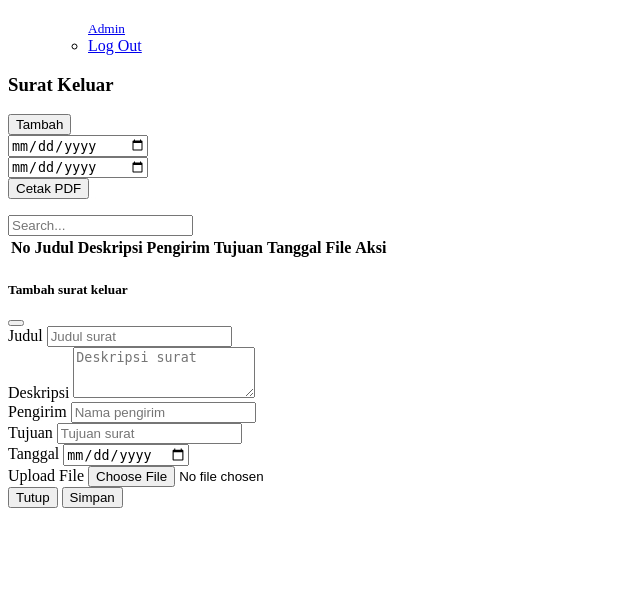
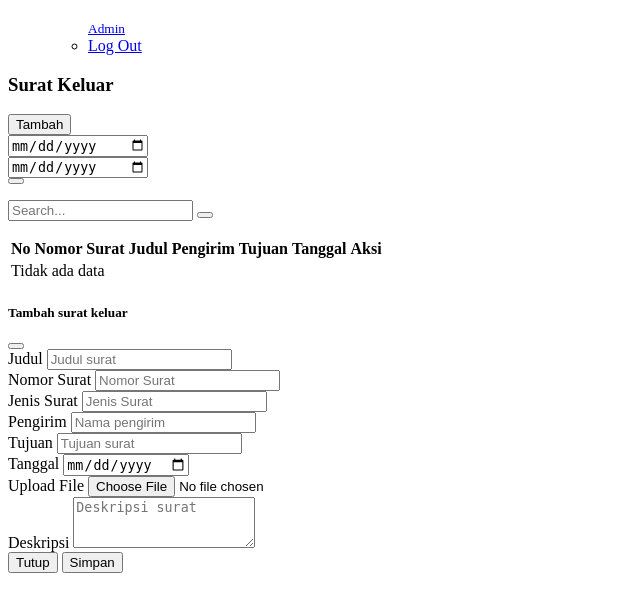
Before and after one commit to Sofyaninsomnia/surat_masuk_keluar, a CodeIgniter app: the page made by application/views/surat_keluar/index.php in a window 1280 px wide. Shown: the part 412-1001 px from the top of the page, without its empty margins (0-640 px from the left). Before the commit the page ends 920 px from the top, so only its background shows below. Run offline with CodeIgniter, Linux system fonts and the light colour scheme; data that the repository does not hold is empty.

Commit message:
final surat masuk dan keluar

```diff
--- a/application/controllers/Auth.php
+++ b/application/controllers/Auth.php
@@ -46,11 +46,11 @@ class Auth extends CI_Controller {
                     redirect('');
                 } else {
                     $this->session->set_flashdata('error', 'Username atau Password salah.');
-                    redirect('auth');
+                    redirect('index.php/auth');
                 }
             } else {
                 $this->session->set_flashdata('error', 'Username atau Password salah.');
-                redirect('auth');
+                redirect('index.php/auth');
             }
         }
     }
@@ -63,7 +63,7 @@ class Auth extends CI_Controller {
         $this->session->unset_userdata('email');
         $this->session->sess_destroy();
 
-        redirect('auth');
+        redirect('index.php/auth');
     }
 
 }
--- a/application/controllers/Welcome.php
+++ b/application/controllers/Welcome.php
@@ -7,7 +7,7 @@ class Welcome extends CI_Controller {
 	{
 		parent::__construct();
 		if (!$this->session->userdata('logged_in')) {
-			redirect('auth'); // Redirect to the login page if not logged in
+			redirect('index.php/auth');
 		}
 	}
 
--- a/application/views/layout/sidebar.php
+++ b/application/views/layout/sidebar.php
@@ -78,14 +78,14 @@
         </li>
 
         <li class="menu-item <?= $this->uri->segment(1) == 'Surat_masuk' ? 'active open' : '' ?>">
-            <a href="<?= base_url('Surat_masuk') ?>" class="menu-link">
+            <a href="<?= base_url('index.php/Surat_masuk') ?>" class="menu-link">
                 <i class="menu-icon tf-icons bx bx-envelope"></i>
-                <div class="text-truncate" data-i18n="surat_masuk">Surat masuk</div>
+                <div class="text-truncate" data-i18n="surat_masuk">Surat Masuk</div>
             </a>
         </li>
 
         <li class="menu-item <?= $this->uri->segment(1) == 'Surat_keluar' ? 'active open' : '' ?>">
-            <a href="<?= base_url('Surat_keluar') ?>" class="menu-link">
+            <a href="<?= base_url('index.php/Surat_keluar') ?>" class="menu-link">
                 <i class="menu-icon tf-icons bx bx-envelope"></i>
                 <div class="text-truncate" data-i18n="surat_keluar">Surat Keluar</div>
             </a>
--- a/application/views/surat_keluar/index.php
+++ b/application/views/surat_keluar/index.php
@@ -44,54 +44,53 @@
                                                 <input type="date" id="end_date" name="end_date" class="form-control form-control" style="min-width: 140px;" />
                                             </div>
 
-                                            <button type="submit" class="btn btn-success mb-0"><i class="bx bx-printer"></i> Cetak PDF</button>
+                                            <button type="submit" class="btn btn-success mb-0"><i class="bx bx-printer"></i></button>
                                         </form>
                                     </div>
 
-                                    <div class="input-group input-group" style="max-width: 280px;">
-                                        <span class="input-group-text" id="basic-addon-search31">
-                                            <i class="bx bx-search"></i>
-                                        </span>
-                                        <input type="text" class="form-control" placeholder="Search..." aria-label="Search..." aria-describedby="basic-addon-search31">
-                                    </div>
+                                    <form action="<?= base_url('Surat_keluar/search'); ?>" method="post" class="d-flex align-items-center gap-2">
+                                        <div class="input-group input-group" style="max-width: 280px;">
+                                            <input type="text" name="keyword" class="form-control" placeholder="Search..." aria-label="Search..." aria-describedby="basic-addon-search31">
+                                            <button type="submit" class="btn btn-sm btn-outline-primary"><i class="bx bx-search"></i></button>
+                                        </div>
+                                    </form>
                                 </div>
 
                                 <table class="table table-bordered">
                                     <thead>
                                         <tr>
                                             <th scope="col">No</th>
+                                            <th scope="col">Nomor Surat</th>
                                             <th scope="col">Judul</th>
-                                            <th scope="col">Deskripsi</th>
                                             <th scope="col">Pengirim</th>
                                             <th scope="col">Tujuan</th>
                                             <th scope="col">Tanggal</th>
-                                            <th scope="col">File</th>
                                             <th scope="col">Aksi</th>
                                         </tr>
                                     </thead>
                                     <tbody>
                                         <?php
-                                        $no = 1;
-                                        foreach ($surat_keluar as $sm): ?>
-                                            <tr>
-                                                <td><?php echo $no++; ?></td>
-                                                <td><?php echo $sm->judul ?></td>
-                                                <td><?php echo $sm->deskripsi ?></td>
-                                                <td><?php echo $sm->pengirim ?></td>
-                                                <td><?php echo $sm->tujuan ?></td>
-                                                <td><?php echo $sm->tanggal ?></td>
-                                                <td>
-                                                    <?php if (!empty($sm->file_surat)) : ?>
-                                                        <a href="<?= base_url('uploads/surat_keluar/' . htmlspecialchars($sm->file_surat)); ?>" target="_blank">Lihat File</a>
-                                                    <?php else : ?>
-                                                        -
-                                                    <?php endif; ?>
-                                                </td>
-                                                <td><a href="<?php echo base_url('index.php/Surat_keluar/hapus/' . $sm->id); ?>" class="btn btn-sm btn-danger" onclick="return confirm('Apakah anda yakin ingin menghapus data ini?');"><i class="bx bx-trash"></i></a>
-                                                    <a href="<?php echo base_url('index.php/Surat_keluar/edit/' . $sm->id); ?>" class="btn btn-sm btn-info"><i class="bx bx-edit"></i></a>
+                                            $no = 1;
+                                            if (empty($surat_keluar)) { ?>
+                                                <tr>
+                                                    <td colspan="7" class="text-center">Tidak ada data</td>
+                                                </tr>
+                                        <?php  }else {
+
+                                            foreach ($surat_keluar as $sk): ?>
+                                                <tr>
+                                                    <td><?php echo $no++; ?></td>
+                                                    <td><?php echo $sk->nomor; ?></td>
+                                                    <td><?php echo $sk->judul ?></td>
+                                                    <td><?php echo $sk->pengirim ?></td>
+                                                    <td><?php echo $sk->tujuan ?></td>
+                                                    <td><?php echo $sk->tanggal ?></td>
+                                                <td><a href="<?php echo base_url('index.php/Surat_keluar/hapus/' . $sk->id); ?>" class="btn btn-sm btn-danger" onclick="return confirm('Apakah anda yakin ingin menghapus data ini?');"><i class="bx bx-trash"></i></a>
+                                                    <a href="<?php echo base_url('index.php/Surat_keluar/detail/' . $sk->id) ?>" class="btn btn-sm btn-warning"><i class="bx bx-show"></i></a>
+                                                    <a href="<?php echo base_url('index.php/Surat_keluar/edit/' . $sk->id); ?>" class="btn btn-sm btn-info"><i class="bx bx-edit"></i></a>
                                                 </td>
                                             </tr>
-                                        <?php endforeach; ?>
+                                        <?php endforeach; }?>
                                     </tbody>
                                 </table>
                                 <div class="modal fade" id="basicModal" tabindex="-1" aria-hidden="true">
@@ -108,41 +107,49 @@
                                             <form action="<?php echo base_url('index.php/Surat_keluar/tambah'); ?>" method="post" enctype="multipart/form-data">
                                                 <div class="modal-body">
                                                     <div class="row">
-                                                        <div class="col mb-3">
+                                                        <div class="col mb-1">
                                                             <label for="nameBasic" class="form-label">Judul</label>
                                                             <input type="text" name="judul" class="form-control" placeholder="Judul surat" />
                                                         </div>
                                                     </div>
-                                                    <div class="row">
-                                                        <div class="col mb-3">
-                                                            <label for="nameBasic" class="form-label">Deskripsi</label>
-                                                            <textarea name="deskripsi" rows="3" class="form-control" placeholder="Deskripsi surat"></textarea>
+                                                    <div class="row g-2">
+                                                        <div class="col mb-1">
+                                                            <label for="emailBasic" class="form-label">Nomor Surat</label>
+                                                            <input type="text" name="nomor" class="form-control" placeholder="Nomor Surat" />
+                                                        </div>
+                                                        <div class="col mb-1">
+                                                            <label for="emailBasic" class="form-label">Jenis Surat</label>
+                                                            <input type="text" name="jenis" class="form-control" placeholder="Jenis Surat" />
                                                         </div>
                                                     </div>
                                                     <div class="row g-2">
-                                                        <div class="col mb-0">
+                                                        <div class="col mb-1">
                                                             <label for="emailBasic" class="form-label">Pengirim</label>
                                                             <input type="text" name="pengirim" class="form-control" placeholder="Nama pengirim" />
                                                         </div>
-                                                        <div class="col mb-0">
+                                                        <div class="col mb-1">
                                                             <label for="dobBasic" class="form-label">Tujuan</label>
                                                             <input type="text" name="tujuan" class="form-control" placeholder="Tujuan surat" />
                                                         </div>
                                                     </div>
-                                                    <div class="row">
-                                                        <div class="col mb-3">
+                                                    <div class="row g-2">
+                                                        <div class="col mb-1">
                                                             <label for="nameBasic" class="form-label">Tanggal</label>
                                                             <input type="date" name="tanggal" class="form-control" placeholder="Judul surat" />
                                                         </div>
-                                                    </div>
-
-                                                    <div class="row">
-                                                        <div class="col mb-3">
+                                                        <div class="col mb-1">
                                                             <label for="file_surat" class="form-label">Upload File</label>
                                                             <input type="file" id="file_surat" name="file_surat" class="form-control" />
                                                             <?php if (isset($error_upload)): ?>
                                                                 <div class="text-danger mt-1"><?= $error_upload; ?></div>
                                                             <?php endif; ?>
+                                                        </div>
+                                                    </div>
+
+                                                    <div class="row">
+                                                        <div class="col mb-1">
+                                                            <label for="nameBasic" class="form-label">Deskripsi</label>
+                                                            <textarea name="deskripsi" rows="3" class="form-control" placeholder="Deskripsi surat"></textarea>
                                                         </div>
                                                     </div>
                                                 </div>
--- a/application/views/surat_keluar/laporan_pdf.php
+++ b/application/views/surat_keluar/laporan_pdf.php
@@ -32,7 +32,9 @@
 	<table>
 		<tr>
 			<th>NO</th>
+			<th>NOMOR SURAT</th>
 			<th>JUDUL</th>
+			<th>JENIS SURAT</th>
 			<th>DESKRIPSI</th>
 			<th>PENGIRIM</th>
 			<th>TUJUAN</th>
@@ -45,7 +47,9 @@
 
 			<tr>
 				<td><?php echo $no++ ?></td>
+				<td><?php echo $mk->nomor ?></td>
 				<td><?php echo $mk->judul ?></td>
+				<td><?php echo $mk->jenis ?></td>
 				<td><?php echo $mk->deskripsi ?></td>
 				<td><?php echo $mk->pengirim ?></td>
 				<td><?php echo $mk->tujuan ?></td>
--- a/application/views/surat_masuk/laporan_pdf.php
+++ b/application/views/surat_masuk/laporan_pdf.php
@@ -32,7 +32,9 @@
 	<table>
 		<tr>
 			<th>NO</th>
+			<th>NOMOR SURAT</th>
 			<th>JUDUL</th>
+			<th>JENIS SURAT</th>
 			<th>DESKRIPSI</th>
 			<th>PENGIRIM</th>
 			<th>TUJUAN</th>
@@ -45,7 +47,9 @@
 
 			<tr>
 				<td><?php echo $no++ ?></td>
+				<td><?php echo $sm->nomor ?></td>
 				<td><?php echo $sm->judul ?></td>
+				<td><?php echo $sm->jenis ?></td>
 				<td><?php echo $sm->deskripsi ?></td>
 				<td><?php echo $sm->pengirim ?></td>
 				<td><?php echo $sm->tujuan ?></td>
```
Also changed, not shown: application/controllers/Surat_keluar.php (+10 -2 lines), application/controllers/Surat_masuk.php (+16 -12 lines), application/models/SK_model.php (+15 -2 lines), application/views/surat_keluar/detail.php (added, +74 -0 lines), application/views/surat_keluar/edit.php (+12 -0 lines), application/views/surat_masuk/detail.php (added, +74 -0 lines), application/views/surat_masuk/edit.php (+8 -0 lines), application/views/surat_masuk/index.php (+36 -30 lines), uploads/surat_keluar/377b091cc283dea042b6448ffb946fab.jpg (added), uploads/surat_keluar/78913bf39e1bdba6926888b7213a40fe.png (added), uploads/surat_keluar/edeac6145ab79bef5205b2aad1bcd7a6.jpg (added), uploads/surat_masuk/387360ee57ddae616b2b876305e82670.jpg (added), uploads/surat_masuk/dac9c2aca55b50feb991d1d9051c4371.jpg (added).
